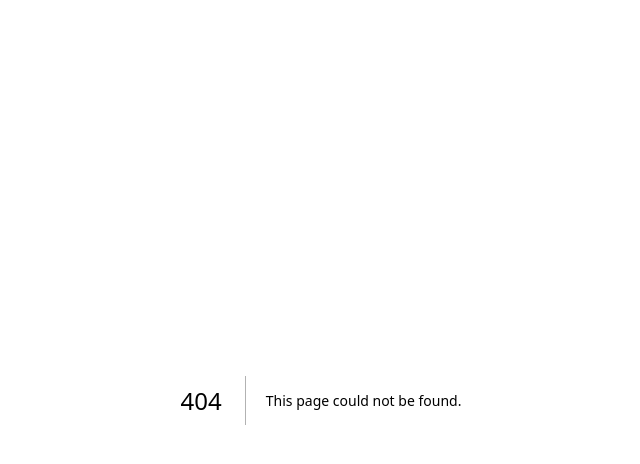
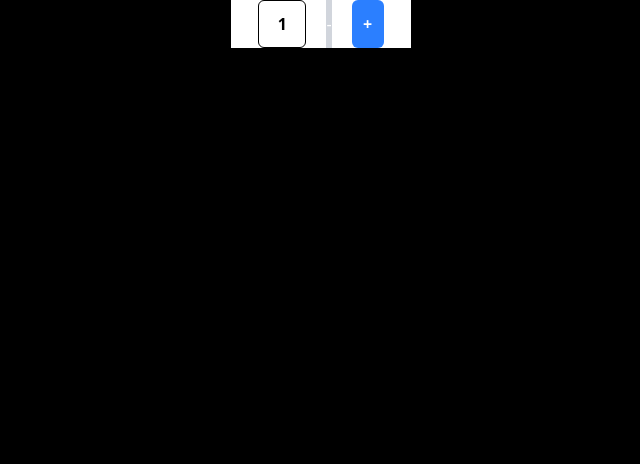
Before and after one commit to BryanTheGreat01/cprg306-assignments, a Next.js app: page /week-4 in a window 1280 px wide. Before the commit this address had no page. Shown: the top 464 px of the page, without its empty margins (319-959 px from the left). Built offline with nearby package versions, Linux system fonts and the light colour scheme.

Commit message:
Week 4 Assignment
Completion of week 4's assignment.

```diff
--- a/app/page.js
+++ b/app/page.js
@@ -5,12 +5,16 @@ export default function Page() {
     <main>
       <h1 className="text-3x1 font-bold text-blue-600">CPRG 306: Web Development 2 - Assignments</h1>
       <p>Click one of the following links:</p>
-      <Link href="./week-2" className="text-underline text-blue-700">
+      <Link href="./week-2" className="text-underline text-white">
       Week 2 Assignment
       </Link>
       <br></br>
-      <Link href="./week-3" className="text-underline text-blue-700">
+      <Link href="./week-3" className="text-underline text-white">
       Week 3 Assignment
+      </Link>
+      <br></br>
+      <Link href="./week-4" className="text-underline text-white">
+      Week 4 Assignment
       </Link>
     </main>
   );
--- /dev/null
+++ b/app/week-4/new-item.js
@@ -0,0 +1,62 @@
+"use client";
+import { useState } from "react";
+
+export default function NewItem(){
+    let [quantity, setQuantity] = useState(1);
+
+    const increment = () => {
+        if (quantity <20){
+            setQuantity(quantity + 1);
+        }
+        else {
+            alert('Cannot go over above 20.')
+        }
+    }
+
+    const decrement = () => {
+        if (quantity >1){
+            setQuantity(quantity -1);
+        }
+        else {
+            alert('You cannot go below 1.')
+        }
+    }
+
+    return (
+        <div className=" bg-white mx-auto flex flex-row w-45 justify-center gap-5 rounded-border border-black">
+
+            <input type="text"
+            className="bg-white
+            border
+            border-black
+             rounded-md
+             w-12
+             py-1
+             text-center
+             font-bold
+            text-black"
+            value={quantity}>
+            </input>
+
+            <button
+            id="decrement-button"
+            className="bg-gray-300"
+            w-8
+            py-1
+            rounded-md
+            text-center
+            font-bold
+            onClick={decrement}>-</button>
+
+            <button
+            id="increment-button"
+            className="bg-blue-500 hover:bg-blue-600
+            w-8
+            h-12
+            rounded-md
+            text-center
+            font-bold"
+            onClick={increment}>+</button>
+        </div>
+    )
+}
--- /dev/null
+++ b/app/week-4/page.js
@@ -0,0 +1,9 @@
+import NewItem from "./new-item";
+
+export default function Page(){
+    return (
+        <main>
+            <NewItem />
+        </main>
+    )
+}
```
